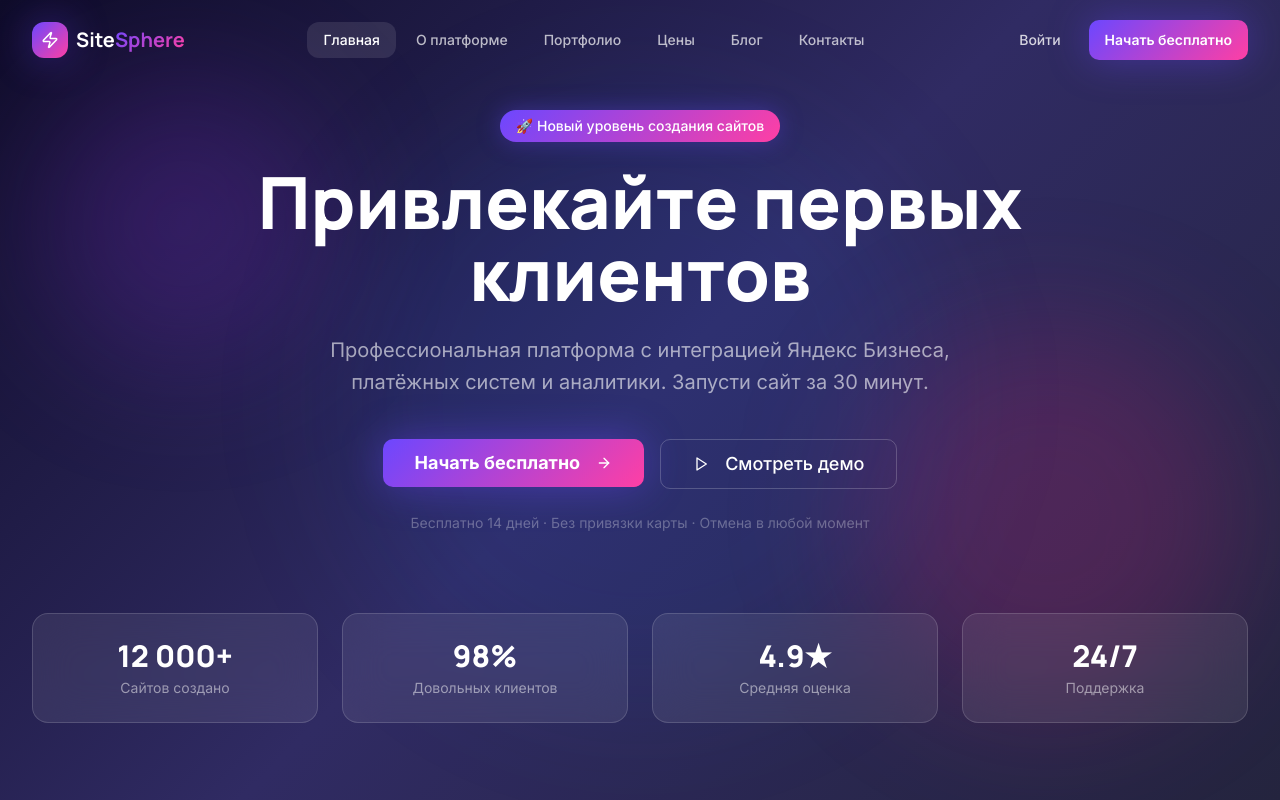
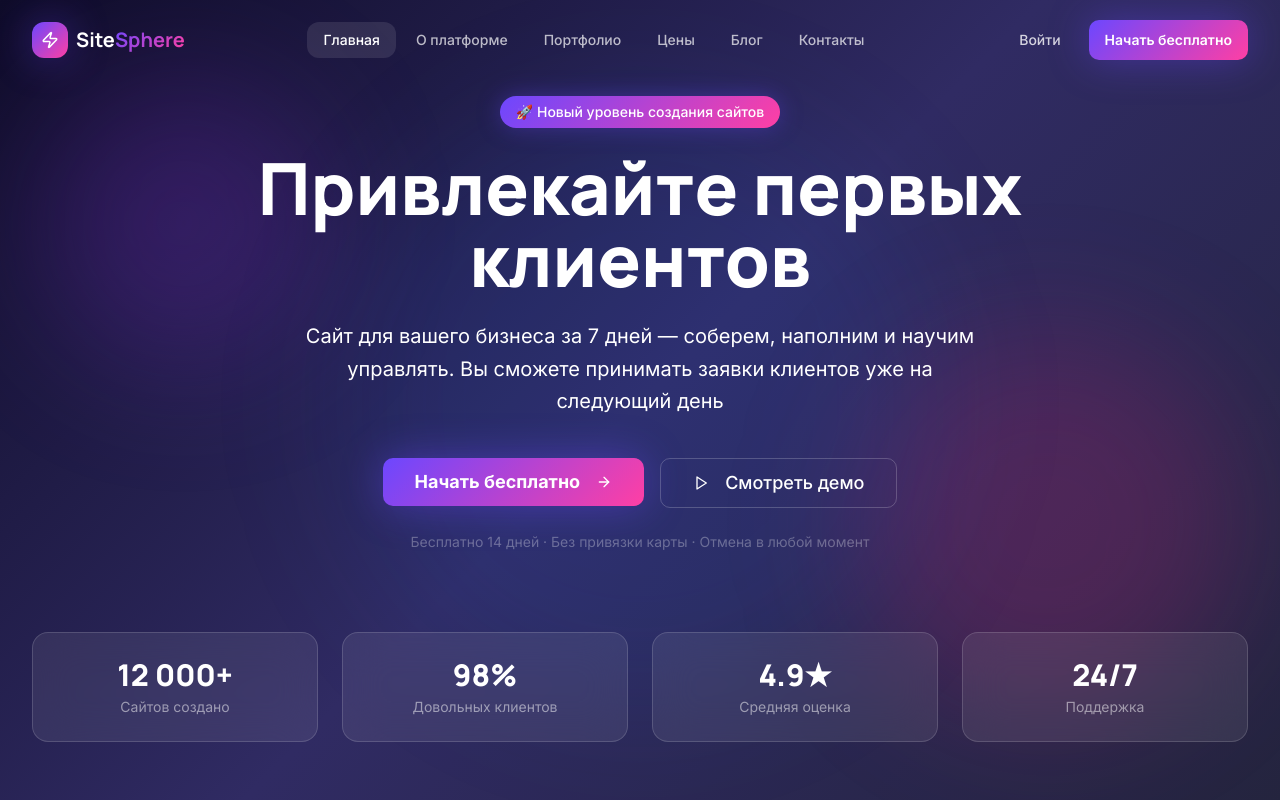
Before and after one commit to pr-poehali-dev/sait-pod-klyuch, a React (Vite) app: page / in a window 1280 px wide. Shown: the top 800 px of the page. Built offline with nearby package versions, Linux system fonts and the light colour scheme.

Commit message:
Update 1 component

```diff
--- a/src/pages/Index.tsx
+++ b/src/pages/Index.tsx
@@ -59,9 +59,7 @@ export default function Index() {
               🚀 Новый уровень создания сайтов
             </Badge>
             <h1 className="text-5xl md:text-7xl font-black text-white leading-tight mb-6 font-['Manrope']">Привлекайте первых клиентов</h1>
-            <p className="text-xl text-white/60 max-w-2xl mx-auto mb-10 leading-relaxed">
-              Профессиональная платформа с интеграцией Яндекс Бизнеса, платёжных систем и аналитики. Запусти сайт за 30 минут.
-            </p>
+            <p className="max-w-2xl mx-auto mb-10 leading-relaxed text-[#ffffff] text-xl">Сайт для вашего бизнеса за 7 дней — соберем, наполним и научим управлять. Вы сможете принимать заявки клиентов уже на следующий день</p>
             <div className="flex flex-col sm:flex-row gap-4 justify-center">
               <Button size="lg" className="gradient-primary text-white border-0 hover:opacity-90 text-lg px-8 py-6 font-bold glow-primary">
                 Начать бесплатно
```
